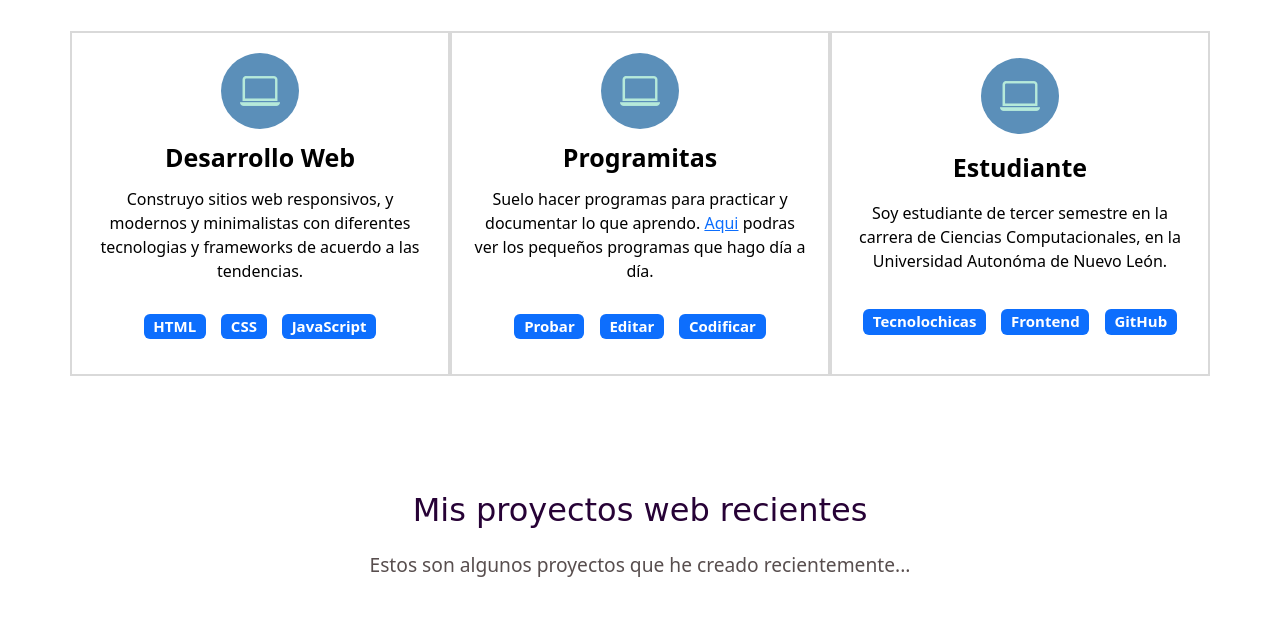
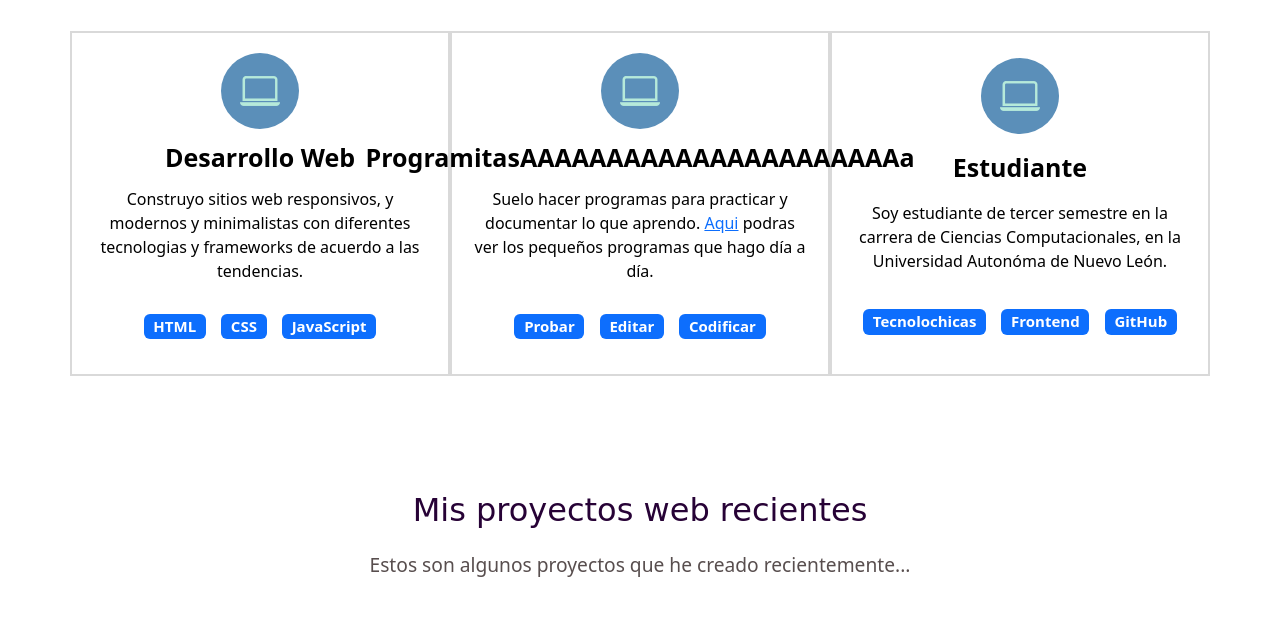
Before and after one commit to AriadneRomero/AriadneRomero.github.io, a plain HTML site: page index.html in a window 1280 px wide. Shown: the part 1420-2042 px from the top of the page. Drawn offline with nearby package versions, Linux system fonts and the light colour scheme; a web font is replaced by a local one.

Commit message:
Update index.html

```diff
--- a/index.html
+++ b/index.html
@@ -97,7 +97,7 @@
           <!-- Programitas -->
           <div class="columna col-12 col-md-4">
             <i class="bi bi-laptop"></i>
-            <p class="experiencia-titulo">Programitas</p>
+            <p class="experiencia-titulo">ProgramitasAAAAAAAAAAAAAAAAAAAAAAa</p>
             <p>Suelo hacer programas para practicar y documentar lo que aprendo. <a href="https://github.com/AriadneRomero">Aqui</a> podras ver los pequeños programas que hago día a día.</p>
             <div class="badges-contenedor">
               <span class="badge text-bg-primary">Probar</span>
```
